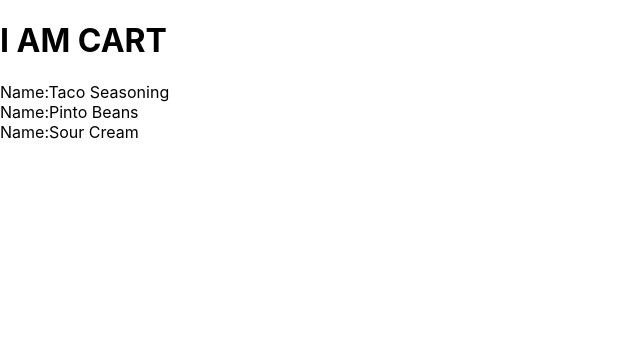
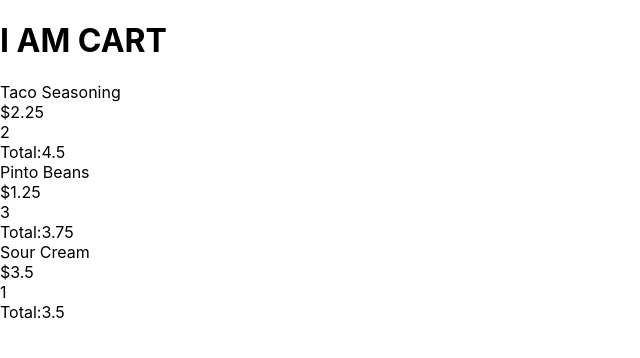
Before and after one commit to wetech16/react-shopping-cart, a React (Create React App) app in the folder shopping-cart/: page / in a window 1280 px wide. Shown: the top 358 px of the page, without its empty margins (0-640 px from the left). Built offline with nearby package versions, Linux system fonts and the light colour scheme.

Commit message:
Basic Shopping Cart Name Price Qty
array object props passing 2 components down

```diff
--- a/shopping-cart/src/App.js
+++ b/shopping-cart/src/App.js
@@ -7,10 +7,6 @@ const items = [
   { id:2, name: 'Pinto Beans', price: 1.25, qty:3 },
   { id:3, name: 'Sour Cream', price: 3.5, qty:1 },
 ]
-// const posts = [
-//   {id: 1, title: 'Hello World', content: 'Welcome to learning React!'},
-//   {id: 2, title: 'Installation', content: 'You can install React from npm.'}
-// ];
 
 function App() {
   return (
--- a/shopping-cart/src/Cart.js
+++ b/shopping-cart/src/Cart.js
@@ -1,4 +1,5 @@
 import React from 'react'
+import CartItem from './CartItem';
 
 //2nd way: function Cart(props)
 export default function Cart({items}) {
@@ -10,7 +11,16 @@ export default function Cart({items}) {
                 //2nd way: props.items.map()
                 items.map( (item) =>
 
-                    <div> Name:{item.name} </div>
+                    <CartItem
+                    key={item.id}
+                    //2nd Way: cart={item}
+                    {...item} />
+                    //{...item} should be written
+                    //id={item.id}
+                    //name={item.name}
+                    //price={item.price}
+                    //qty={item.qty}
+
 
                 )
 
--- /dev/null
+++ b/shopping-cart/src/CartItem.js
@@ -0,0 +1,20 @@
+import React from 'react'
+
+//2nd way: function CartItem (pros)
+export default function CartItem ({id, name, price, qty}) {
+    return (
+        <div>
+            <div>{name}</div>
+            <div>${price}</div>
+            <div>{qty}</div>
+            <div>Total:{qty * price}</div>
+        </div>
+        //Second Way
+        // <div>
+        //     <div>{pros.cart.name}</div>
+        //     <div>${pros.cart.price}</div>
+        //     <div>{pros.cart.qty}</div>
+        //     <div>Total:{pros.cart.qty * pros.cart.price}</div>
+        // </div>
+    )
+}
```
